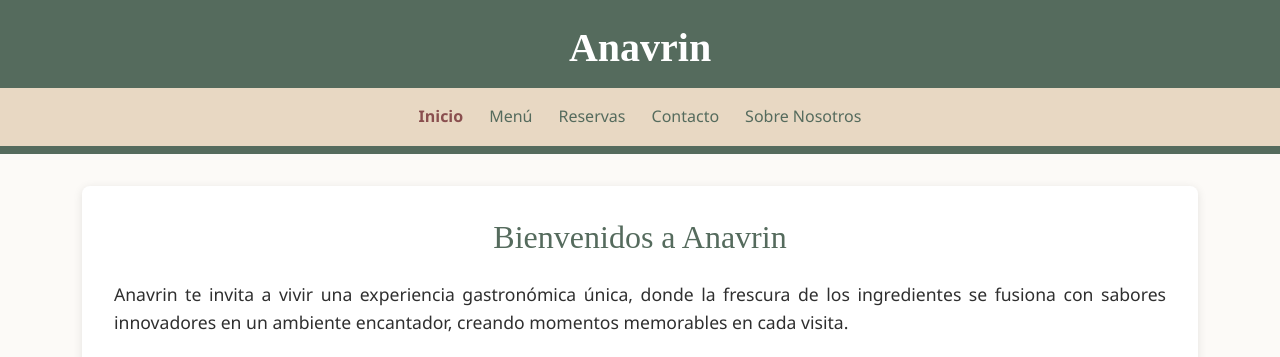
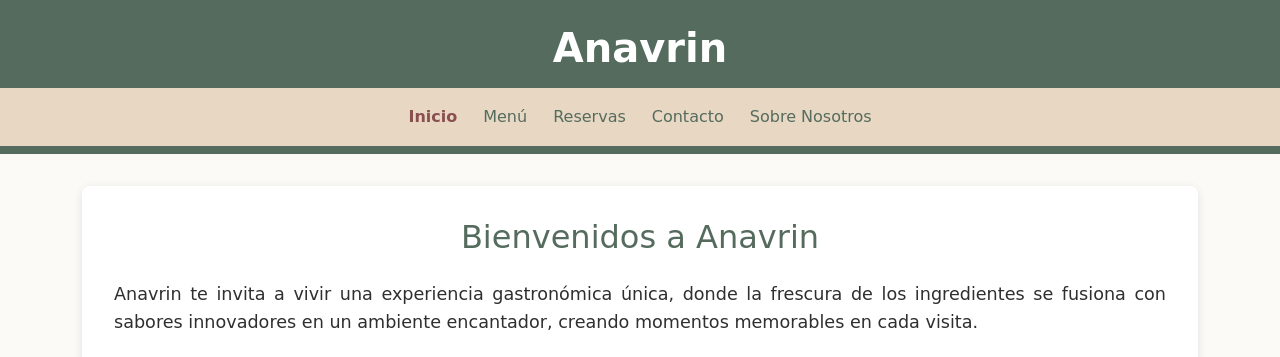
Before and after one commit to InnaDellamea/2daEntrega, a plain HTML site: page index.html in a window 1280 px wide. Shown: the top 357 px of the page. Drawn offline with nearby package versions, Linux system fonts and the light colour scheme.

Commit message:
Cambio de fuente de texto usando google fonts

```diff
--- a/index.html
+++ b/index.html
@@ -8,6 +8,7 @@
       href="https://cdn.jsdelivr.net/npm/bootstrap@5.3.3/dist/css/bootstrap.min.css"
       rel="stylesheet"
     />
+    <link rel="preconnect" href="https://fonts.googleapis.com" />
     <link rel="stylesheet" href="styles.css" />
   </head>
   <body>
--- a/styles.css
+++ b/styles.css
@@ -9,7 +9,7 @@
 }
 /* Estilos generales */
 body {
-  font-family: "Segoe UI", Tahoma, Geneva, Verdana, sans-serif;
+  font-family: "Delius Swash Caps", cursive;
   line-height: 1.6;
   color: var(--text-color);
   background-color: #fcfaf7;
@@ -32,7 +32,7 @@ header {
 }
 
 .logo {
-  font-family: "Playfair Display", serif;
+  font-family: "Delius Swash Caps", cursive;
   font-size: 2.5rem;
   font-weight: bold;
   text-align: center;
@@ -92,7 +92,7 @@ main {
 
 .presentacion h2 {
   color: var(--primary-color);
-  font-family: "Playfair Display", serif;
+  font-family: "Delius Swash Caps", cursive;
   font-size: 2rem;
   margin-bottom: 1.5rem;
   text-align: center;
```
Also changed, not shown: menu.html (+1 -0 lines), reserva.html (+1 -0 lines).
